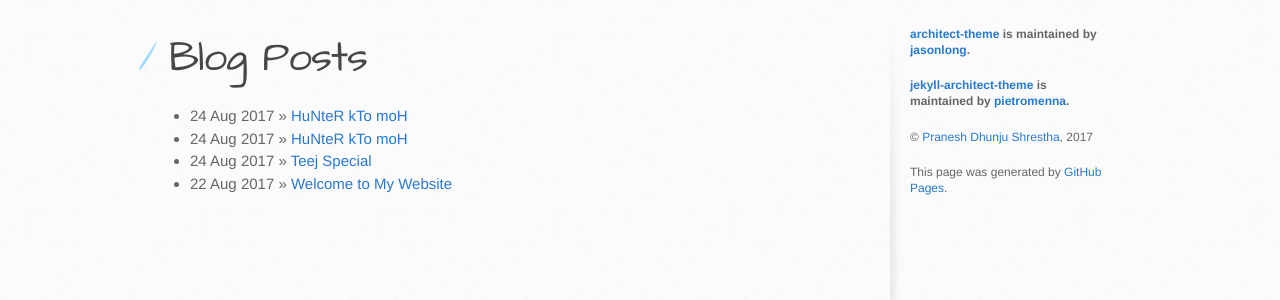
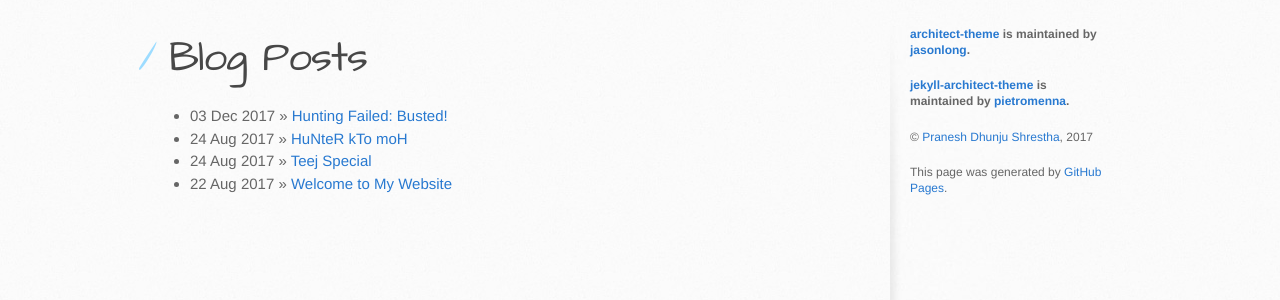
Before and after one commit to praneshdhunjushrestha/praneshdhunjushrestha.github.io, a Jekyll site: the page built from index.html, in a window 1280 px wide. Shown: the part 205-505 px from the top of the page. Built offline with Jekyll 4.4.1, drawn with Linux system fonts in a browser that asks for light colours.

Commit message:
Fix errors

```diff
--- a/_posts/2017-12-03-hunting-fail.markdown
+++ b/_posts/2017-12-03-hunting-fail.markdown
@@ -1,7 +1,7 @@
 ---
 layout: page
-title:  "HuNteR kTo moH"
-date:   2017-08-24 18:24:00
+title:  "Hunting Failed: Busted!"
+date:   2017-12-03 18:24:00
 categories: photography
 ---
 
```
